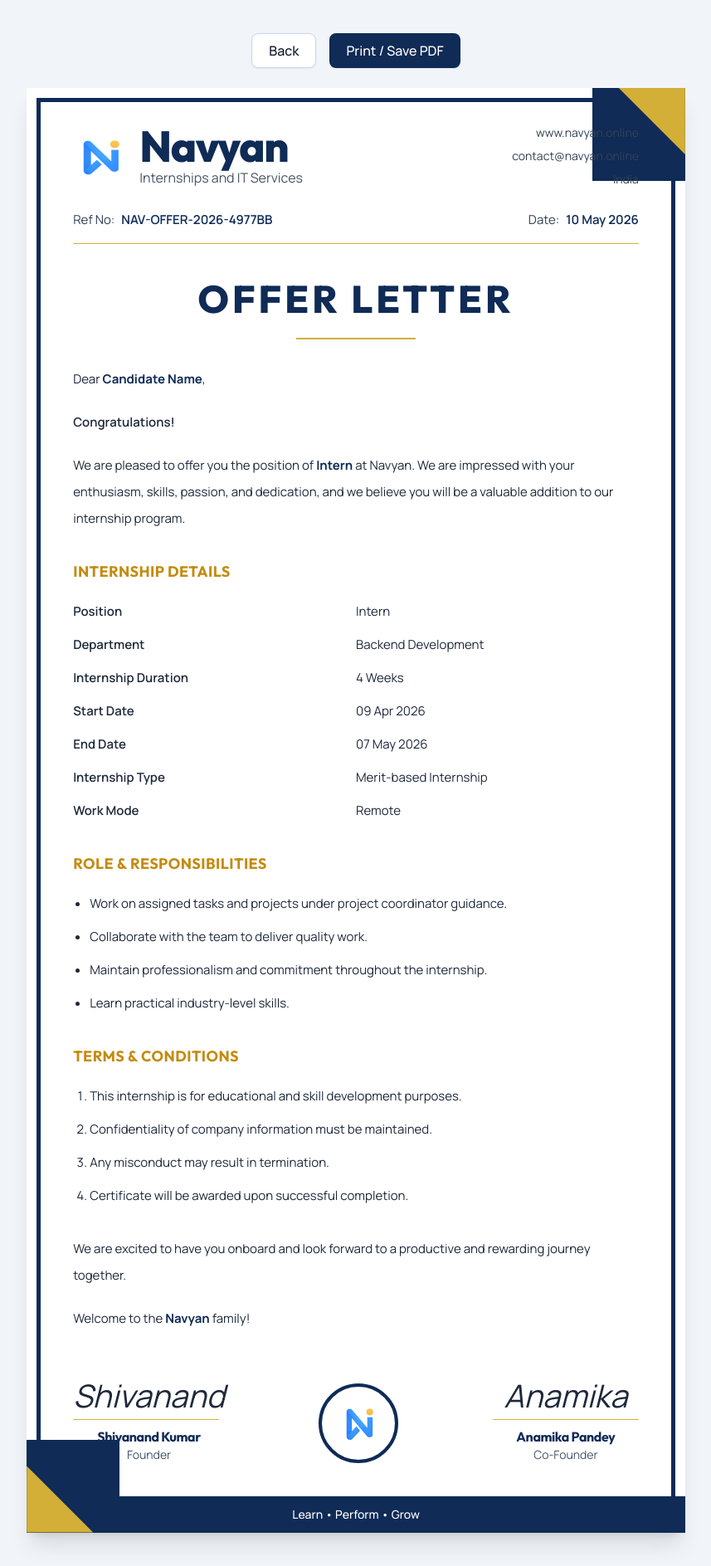
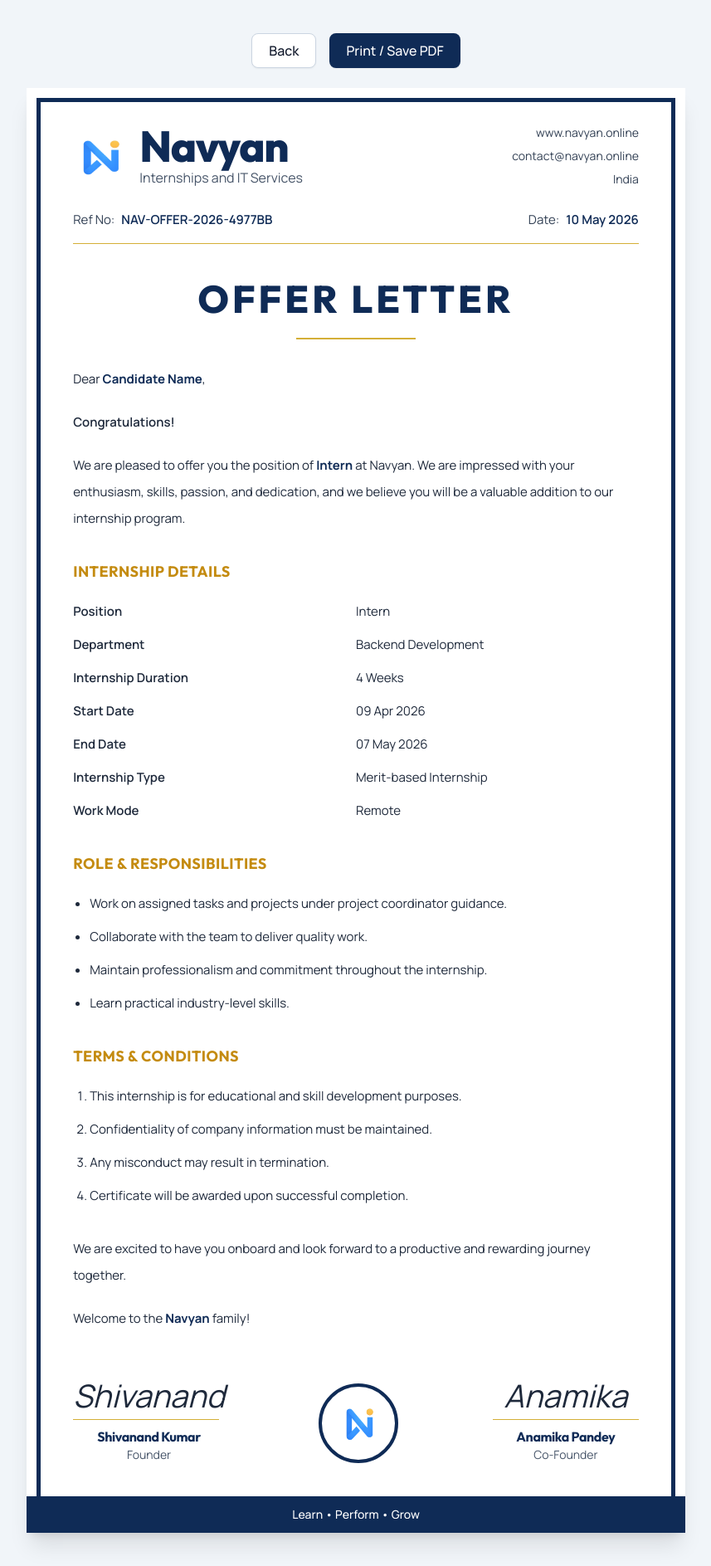
Before and after one commit to shivanand91/navyan, a React (Vite) app in the folder client/: page /documents/offer-letter/1 in a window 1280 px wide. Shown: the whole page at 83% size, without its empty margins (211-1068 px from the left). Built offline with nearby package versions, Linux system fonts and the light colour scheme; no server answers.

Commit message:
offer letter and certificate designs

```diff
--- a/client/src/pages/documents/OfferLetterPreview.jsx
+++ b/client/src/pages/documents/OfferLetterPreview.jsx
@@ -83,27 +83,6 @@ export default function OfferLetterPreview() {
 
         <div className="absolute inset-[12px] border-[5px] border-[#0f2b56]" />
 
-        {/* TOP RIGHT DESIGN */}
-
-        <div className="absolute top-0 right-0 w-28 h-28 bg-[#0f2b56]" />
-
-        <div
-          className="absolute top-0 right-0 w-20 h-20 bg-[#d4af37]"
-          style={{
-            clipPath: "polygon(100% 0, 0 0, 100% 100%)",
-          }}
-        />
-
-        {/* BOTTOM LEFT DESIGN */}
-
-        <div className="absolute bottom-0 left-0 w-28 h-28 bg-[#0f2b56]" />
-
-        <div
-          className="absolute bottom-0 left-0 w-20 h-20 bg-[#d4af37]"
-          style={{
-            clipPath: "polygon(0 100%, 0 0, 100% 100%)",
-          }}
-        />
 
         {/* HEADER */}
 
```
